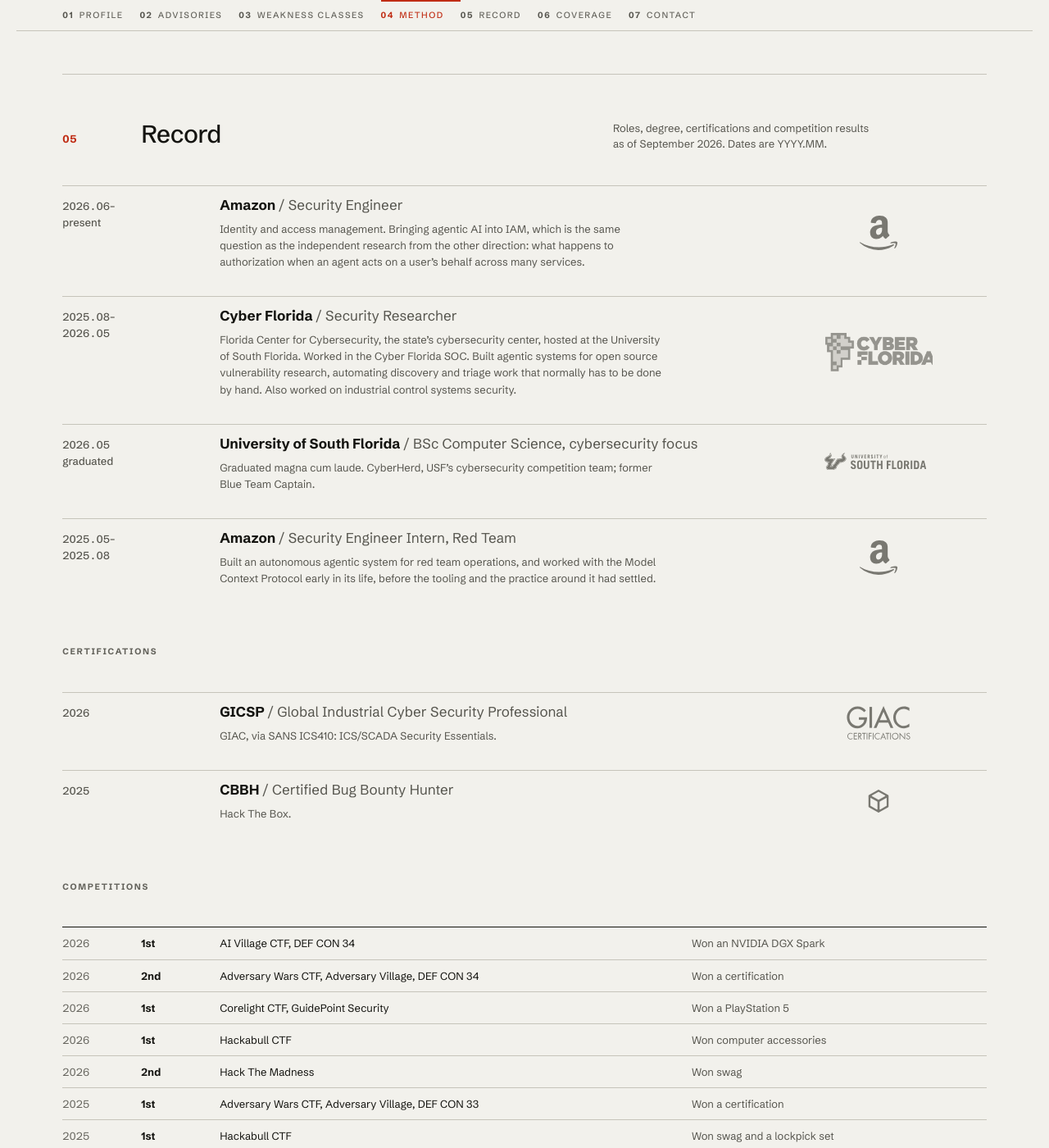
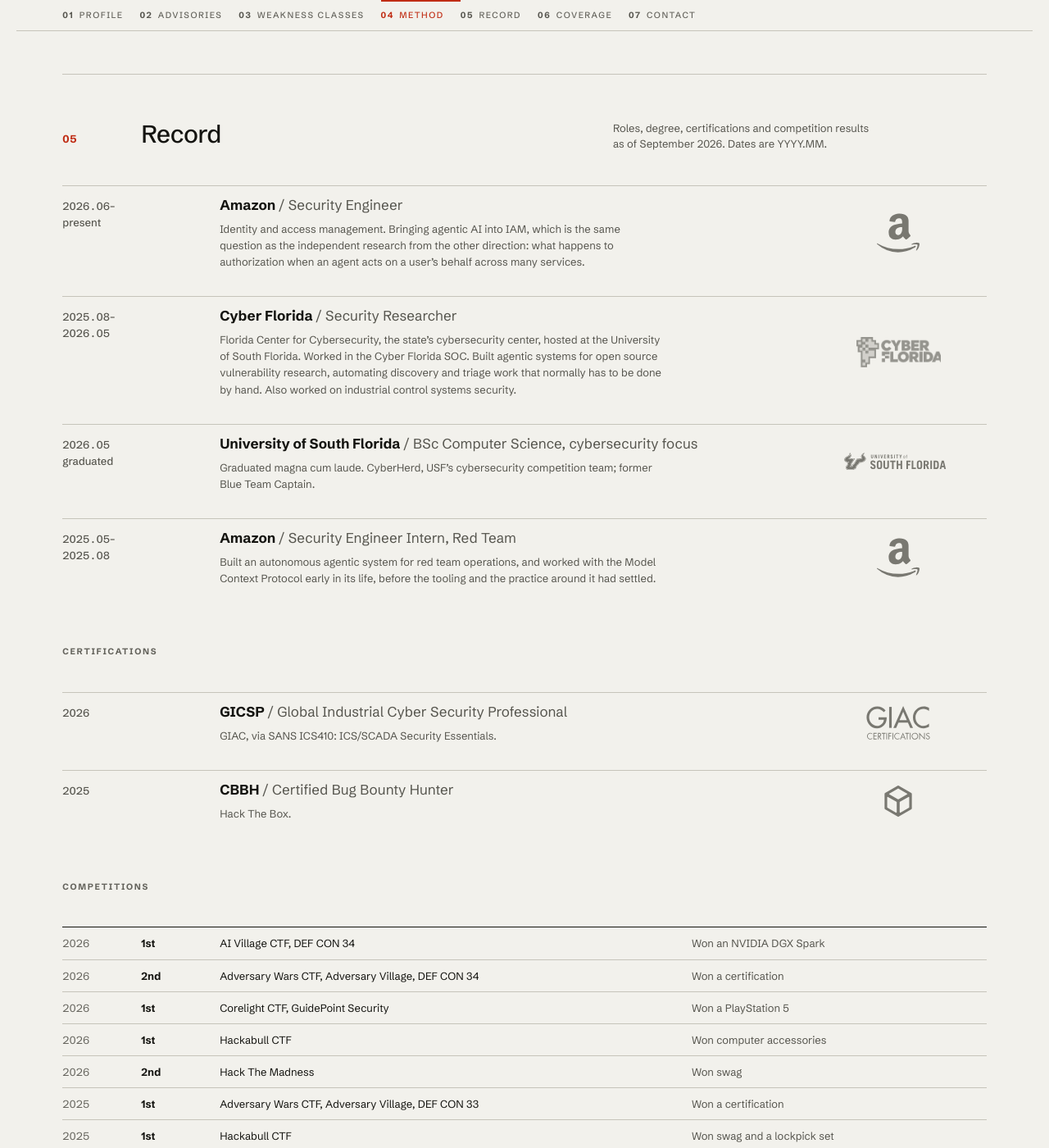
Before and after one commit to sfwani/sfwani.github.io, a Jekyll site: the page built from index.md, in a window 1280 px wide and 1400 px high, scrolled down 3209 px. Shown: the whole window at 82% size. Built offline with Jekyll 4.4.1, drawn with Linux system fonts in a browser that asks for light colours.

Commit message:
Normalise the marks by ink and shift them further right
Optical weight. The marks were sized by width, which is what made them
uneven: measured as rendered ink, Cyber Florida carried 2966px against 284
for Hack The Box and 834 for USF. A solid pixel map plus a bold two line
wordmark at the same 132px as a flat lockup meant it was 3.4x the weight of
its nearest neighbour and shouted, while the thin outline cube nearly
vanished. Sized by ink instead:

  Cyber Florida  132 -> 104   2966 -> 1850
  Hack The Box    28 ->  38    284 ->  516
  Amazon          46 ->  52    585 ->  741
  USF, GIAC       unchanged     834,  880

Spread falls from 10.4x to 3.6x. It does not go lower: matching the cube
outright would leave the Cyber Florida wordmark unreadable.

Position. Shifted 24px further right inside the same span. With
justify-self:center the margin box is what gets centred, so a left margin
moves the artwork right by half its value. Done this way rather than by
narrowing the span to 11 to 12, which is narrower than the widest mark and
would have left 18px of clearance.

The full shift did leave exactly that 18px at 1024, where the twelve column
tier begins and its columns are narrowest, so that tier takes half the
shift. Clearance is now 30 to 42px across every desktop width, and 44 to
56px for Cyber Florida specifically, which is the mark that needs it since
its ink reaches all four edges of its artwork.

1440, 1280, 1200, 1100, 1024, 900, 768, 390: one shared centre per desktop
width, no overlaps, no row delta, no horizontal scroll.

Co-Authored-By: Claude Opus 5 (1M context) <noreply@anthropic.com>

```diff
--- a/_sass/c2-site.scss
+++ b/_sass/c2-site.scss
@@ -370,7 +370,15 @@
           mask: url("/assets/logos/amazon.svg") no-repeat right center / contain;
 }
 
+/* Cyber Florida carried 2966px of ink against 284 for Hack The Box and
+   834 for USF: a solid pixel map plus a bold two line wordmark, so at the
+   shared 132px it was 3.4x the weight of its nearest neighbour and simply
+   shouted. Sized by ink rather than by width it comes down to 104, which
+   brings the set's spread from 10.4x to 3.6x. It cannot be equalised
+   outright, since matching the thin outline cube would make this wordmark
+   unreadable. */
 .org-mark--cyber-florida{
+  max-width: 104px;
   aspect-ratio: 446 / 160;
   background-color: currentColor;
   -webkit-mask: url("/assets/logos/cyber-florida.png") no-repeat right center / contain;
@@ -378,7 +386,7 @@
 }
 /* The Amazon mark is a glyph, not a lockup, so at the lockups' width it
    would read twice their size. */
-.org-mark--amazon{ max-width: 46px; }
+.org-mark--amazon{ max-width: 52px; }
 
 @media (max-width: 1023px){
   /* .what runs to the edge in the six column tier, so there is no gutter
@@ -401,7 +409,7 @@
           mask: url("/assets/logos/giac.svg") no-repeat right center / contain;
 }
 .org-mark--htb{
-  max-width: 28px;
+  max-width: 38px;
   aspect-ratio: 1 / 1;
   background-color: currentColor;
   -webkit-mask: url("/assets/logos/hackthebox.svg") no-repeat right center / contain;
@@ -409,7 +417,7 @@
 }
 @media (max-width: 1023px){
   .org-mark--giac{ max-width: 66px; }
-  .org-mark--htb{ max-width: 24px; }
+  .org-mark--htb{ max-width: 32px; }
 }
 
 /* ── Section head alignment ────────────────────────────────────────
@@ -443,4 +451,16 @@
    is the clearance Cyber Florida needs to stop reading as cropped. */
 @media (min-width: 1024px){
   .org-mark{ grid-column: 10 / span 3; }
+  /* Shifted right inside that span. With justify-self:center the margin
+     box is what gets centred, so a left margin moves the artwork right by
+     half its value: 48px here is a 24px shift. Done this way rather than
+     by narrowing the span, because a span of 11 to 12 is narrower than the
+     widest mark and would have pushed it back to 18px of clearance. */
+  .org-mark{ margin-left: calc(var(--u) * 6); }
 }
+/* The twelve column tier starts at 1024 but the columns there are at their
+   narrowest, and the full shift left the widest mark only 18px clear of the
+   column 12 line. Half the shift until there is room for all of it. */
+@media (min-width: 1024px) and (max-width: 1199px){
+  .org-mark{ margin-left: calc(var(--u) * 3); }
+}
```
